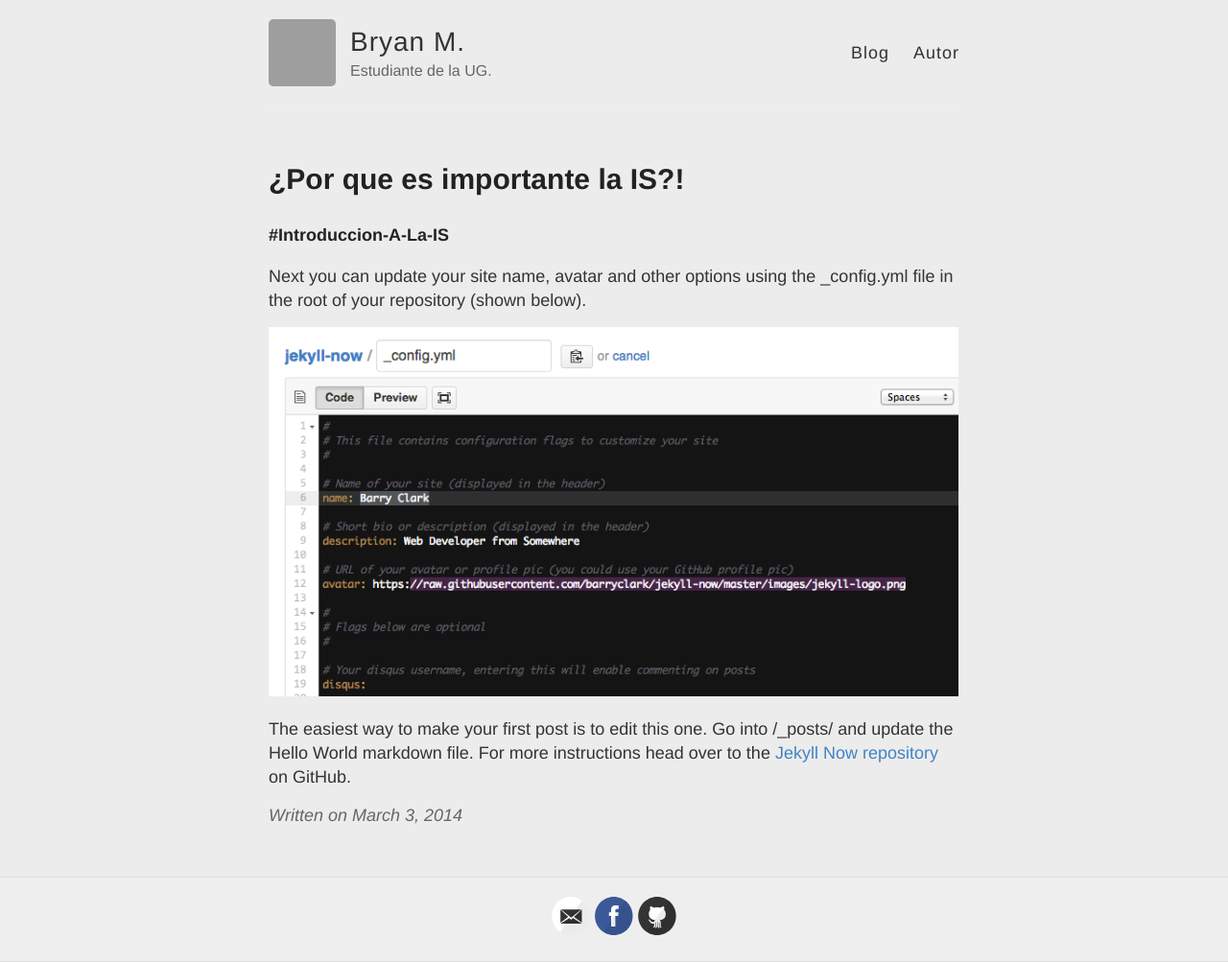
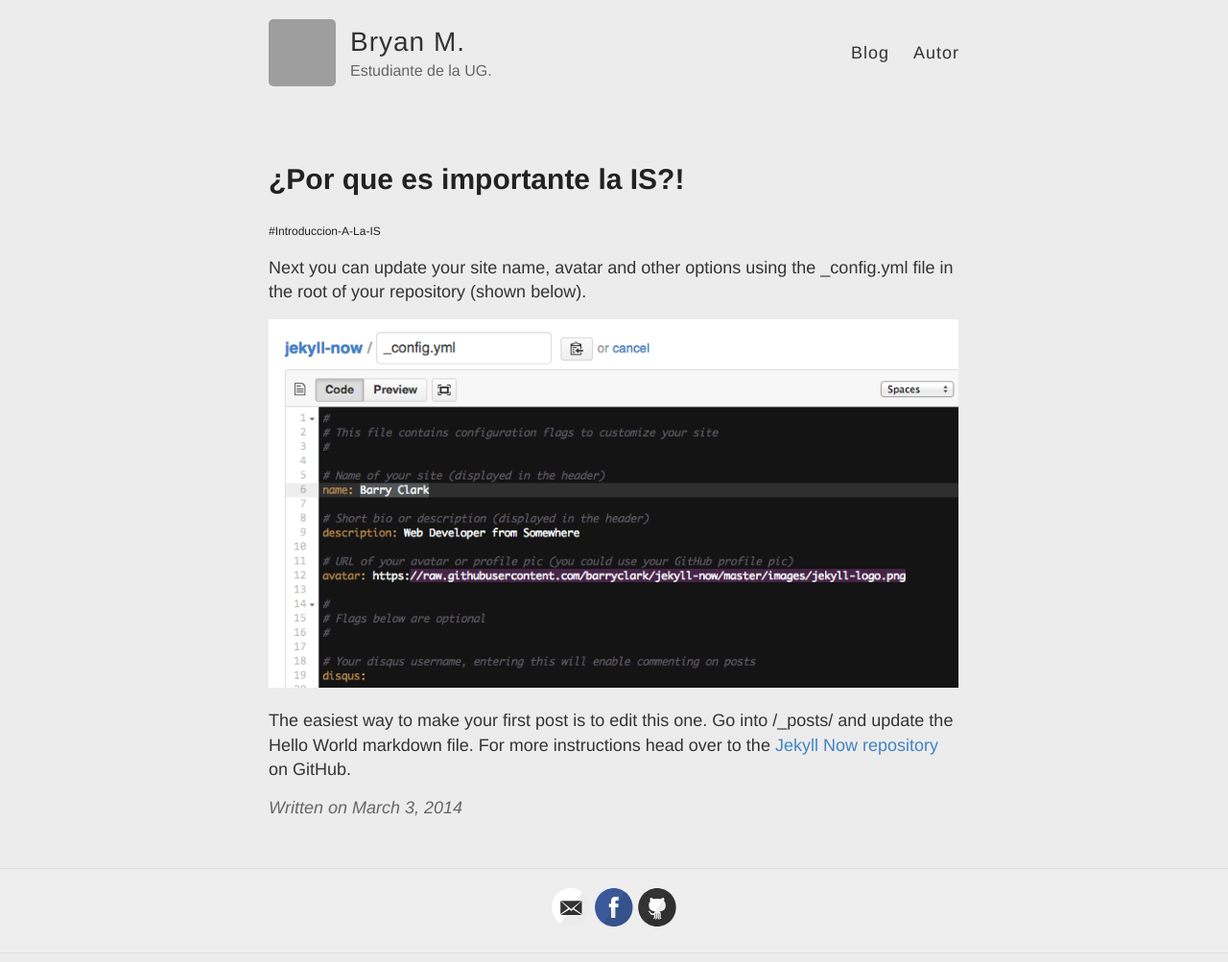
Before and after one commit to bryanjosemurillocamacho/bryanjosemurillocamacho.github.io, a Jekyll site: the page built from _posts/2014-3-3-Hello-World.md, in a window 1280 px wide. Shown: the whole page at 96% size. Built offline with Jekyll 4.4.1, drawn with Linux system fonts in a browser that asks for light colours; grey boxes are pictures that could not be loaded.

```diff
--- a/_posts/2014-3-3-Hello-World.md
+++ b/_posts/2014-3-3-Hello-World.md
@@ -3,7 +3,7 @@ layout: post
 title: ¿Por que es importante la IS?!
 ---
 
-<h5>#Introduccion-A-La-IS</h5> Next you can update your site name, avatar and other options using the _config.yml file in the root of your repository (shown below).
+<tagg>#Introduccion-A-La-IS</tagg> Next you can update your site name, avatar and other options using the _config.yml file in the root of your repository (shown below).
 
 ![_config.yml]({{ site.baseurl }}/images/config.png)
 
```
